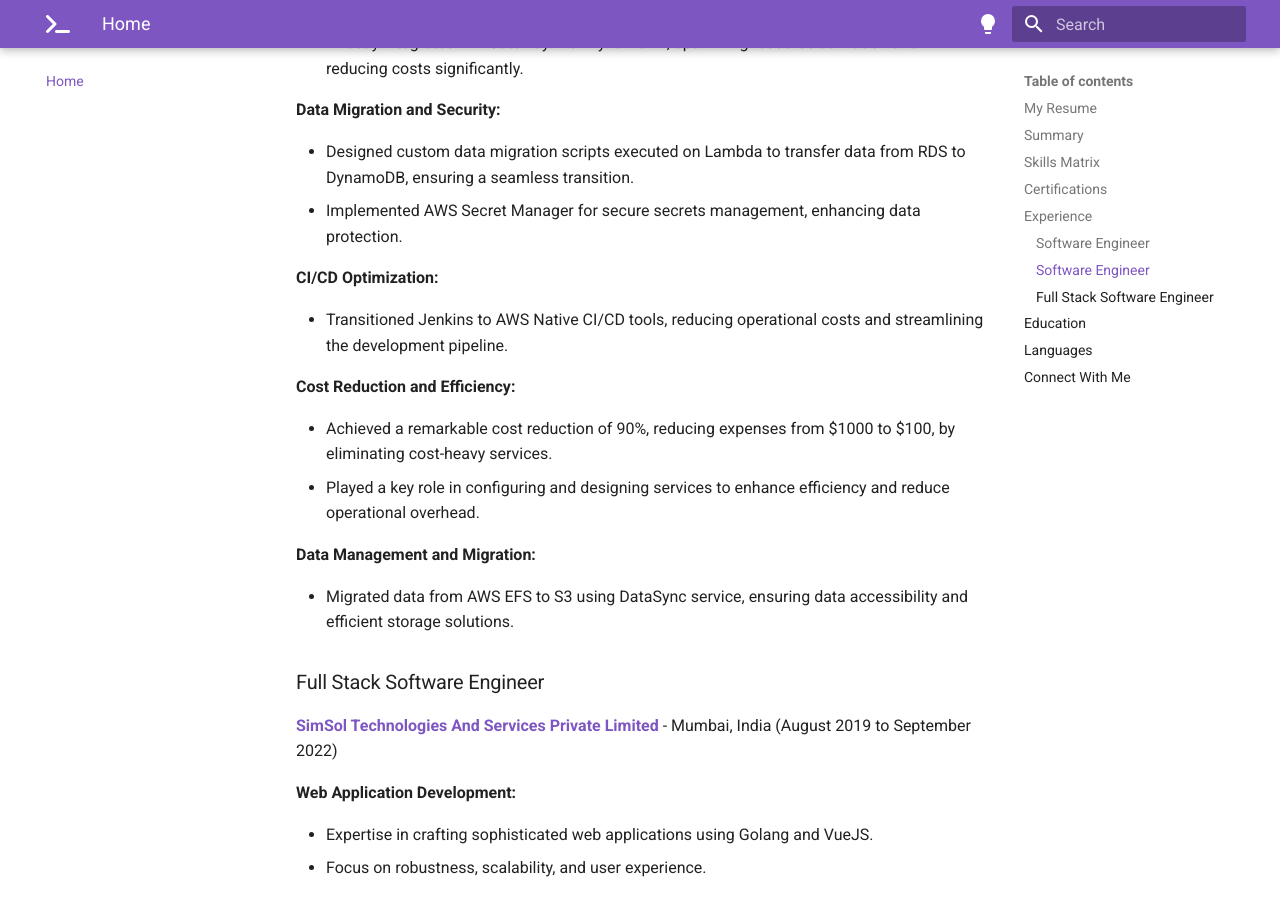
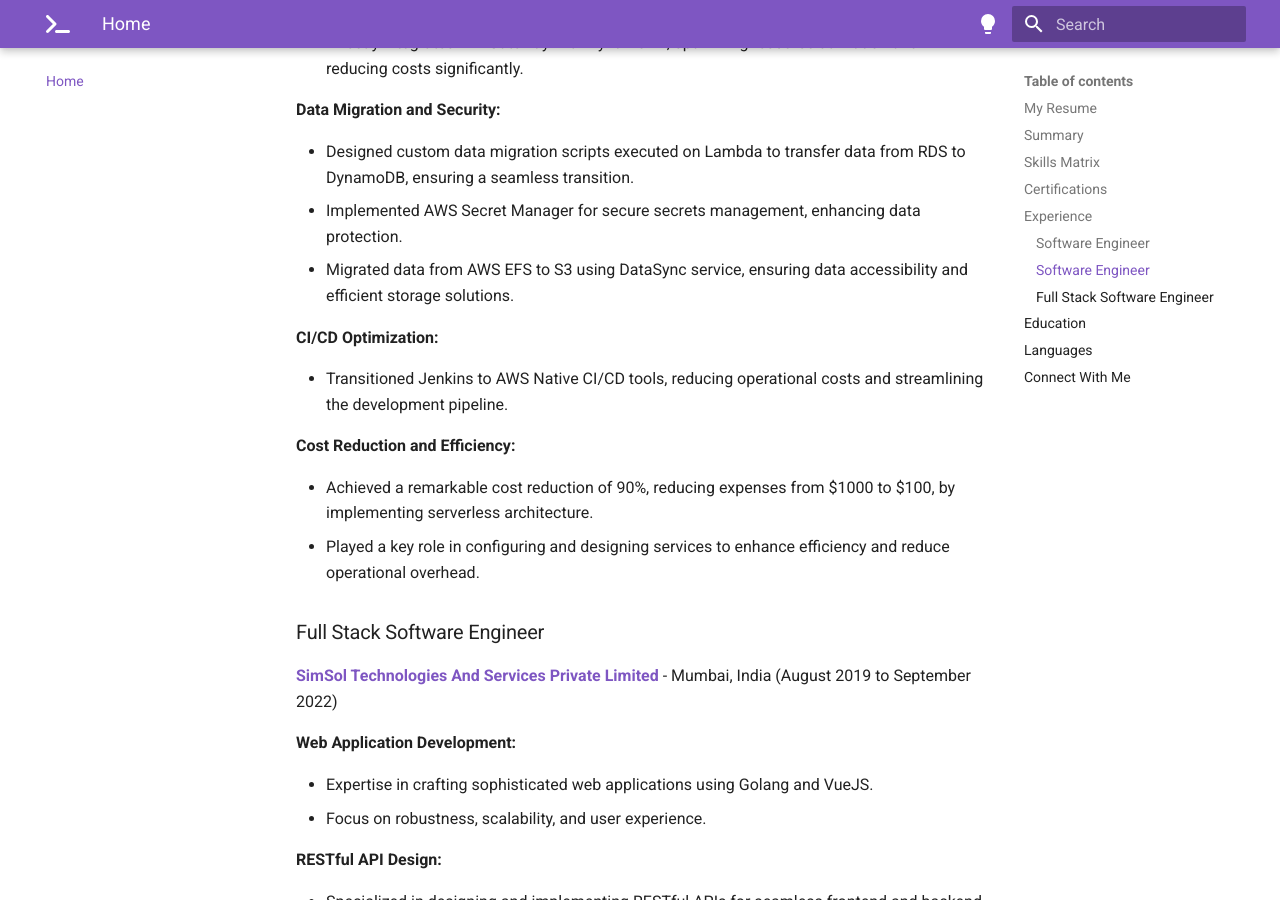
Before and after one commit to imyashkale/portfolio, an MkDocs documentation site: the page built from docs/index.md, in a window 1280 px wide and 900 px high, scrolled down 3568 px. Built offline with MkDocs 1.6.1 and Material for MkDocs 9.7.7, drawn with Linux system fonts in a browser that asks for light colours.

Commit message:
Text Rearrangement

```diff
--- a/docs/index.md
+++ b/docs/index.md
@@ -131,12 +132,8 @@ Cisco E Services Training is exclusively accessible to Cisco employees and partn
 
 **Cost Reduction and Efficiency:**
 
-- Achieved a remarkable cost reduction of 90%, reducing expenses from $1000 to $100, by eliminating cost-heavy services.
+- Achieved a remarkable cost reduction of 90%, reducing expenses from $1000 to $100, by implementing serverless architecture.
 - Played a key role in configuring and designing services to enhance efficiency and reduce operational overhead.
-
-**Data Management and Migration:**
-
-- Migrated data from AWS EFS to S3 using DataSync service, ensuring data accessibility and efficient storage solutions.
 
 ### Full Stack Software Engineer
 
```
Also changed, not shown: other parts of docs/index.md (+1 -0 lines).
